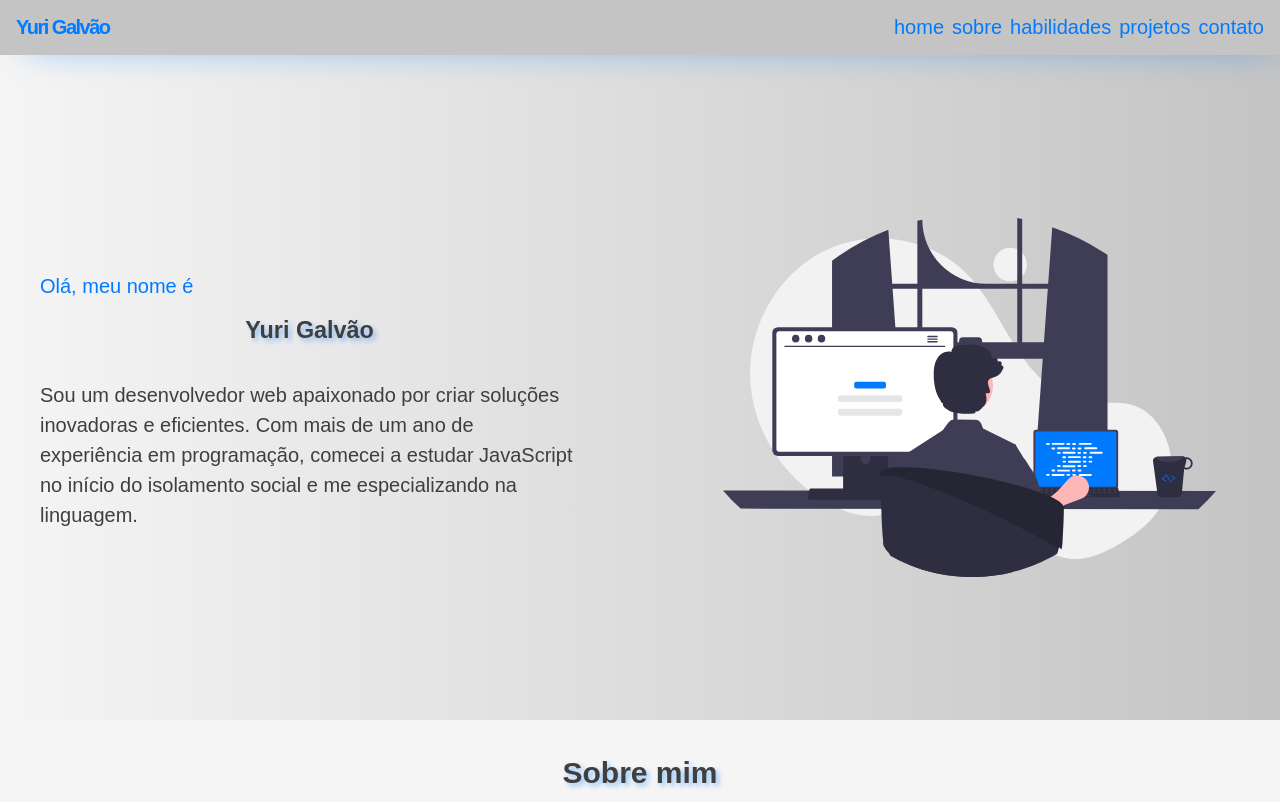
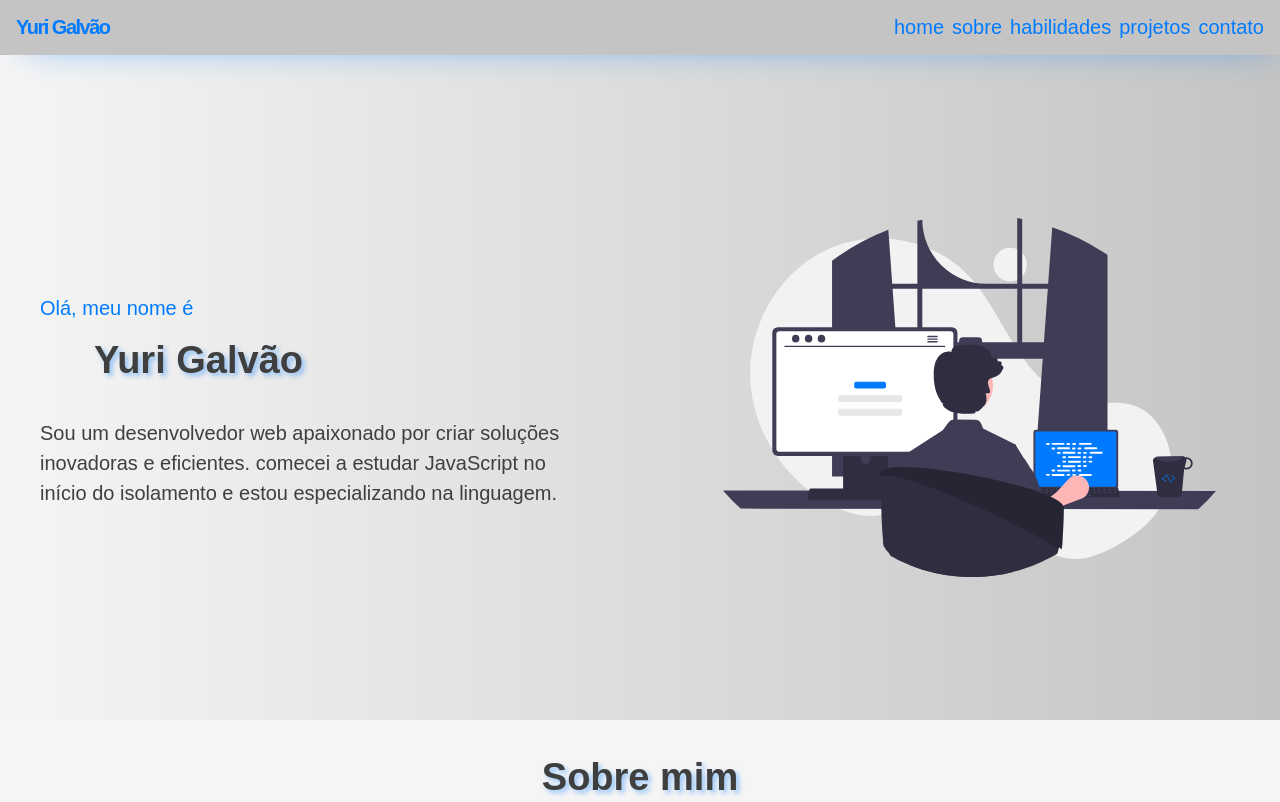
Before and after one commit to gvao/gvao.github.io, a website: page index.html in a window 1280 px wide. Shown: the top 802 px of the page. Drawn offline with Linux system fonts and the light colour scheme; no server answers.

Commit message:
Fix banner

```diff
--- a/index.html
+++ b/index.html
@@ -42,11 +42,8 @@
                         <p class="banner-subtitle">Olá, meu nome é </p>
                         <h3 class="title-default">Yuri Galvão</h3>
                     </div>
-                    <p>
-                        Sou um desenvolvedor web apaixonado por criar soluções inovadoras e eficientes. Com mais de um
-                        ano de experiência em programação, comecei a estudar JavaScript no início do isolamento social e
-                        me especializando na linguagem.
-                    </p>
+                    <p>Sou um desenvolvedor web apaixonado por criar soluções inovadoras e eficientes. comecei a estudar
+                        JavaScript no início do isolamento e estou especializando na linguagem.</p>
                 </div>
 
                 <div class="banner-img ">
--- a/src/styles/common/index.css
+++ b/src/styles/common/index.css
@@ -19,6 +19,7 @@
     max-width: 4 center;
     color: var(--text-default);
     text-shadow: 0.3rem 0.3rem 0.5rem rgba(var(--color-default-rgb), 0.4);
+    font-size: 3.8rem;
 }
 
 .container {
--- a/src/styles/components/banner.css
+++ b/src/styles/components/banner.css
@@ -7,6 +7,13 @@
     padding-top: 10vh;
 
     background-image: linear-gradient( to left, var(--color-secondary), var(--color-primary) );
+
+    overflow: hidden;
+}
+
+#banner .title-default {
+    text-align: start;
+    margin-left: 10%;
 }
 
 #banner-info {
```
